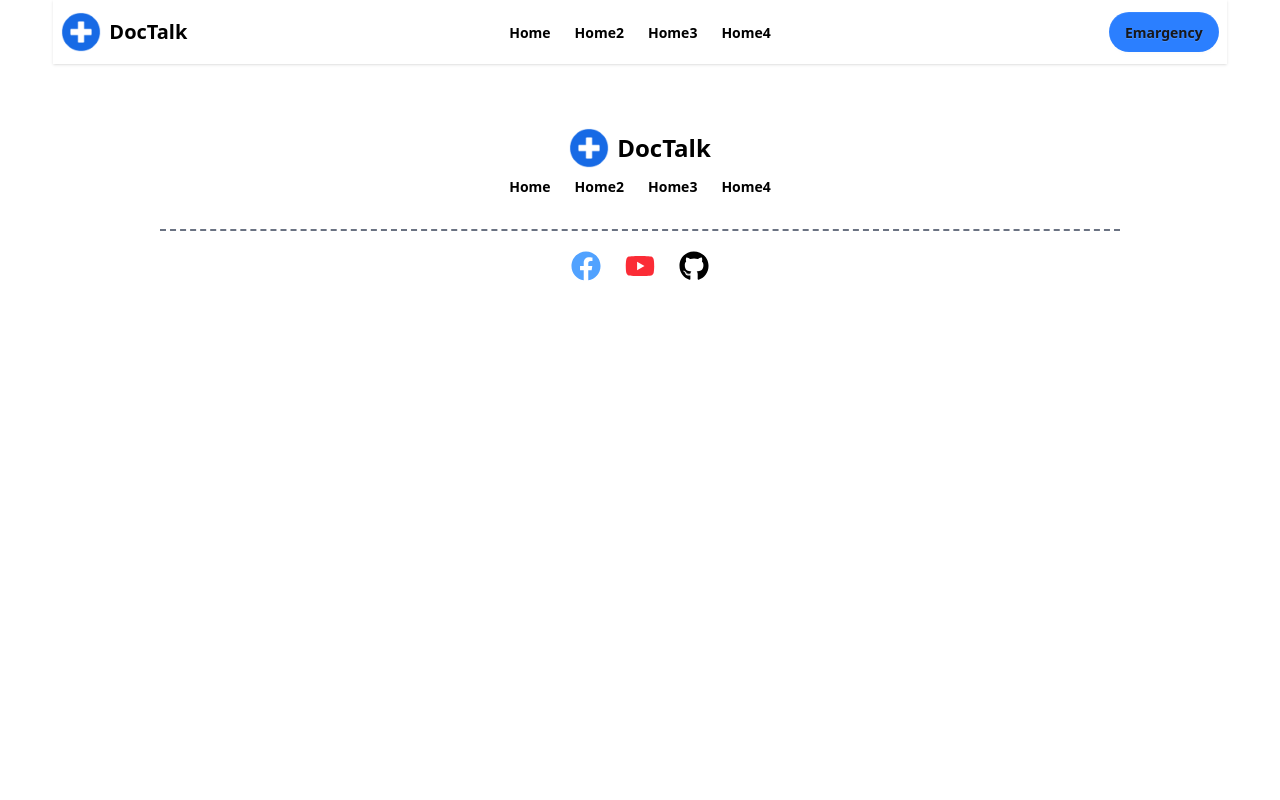
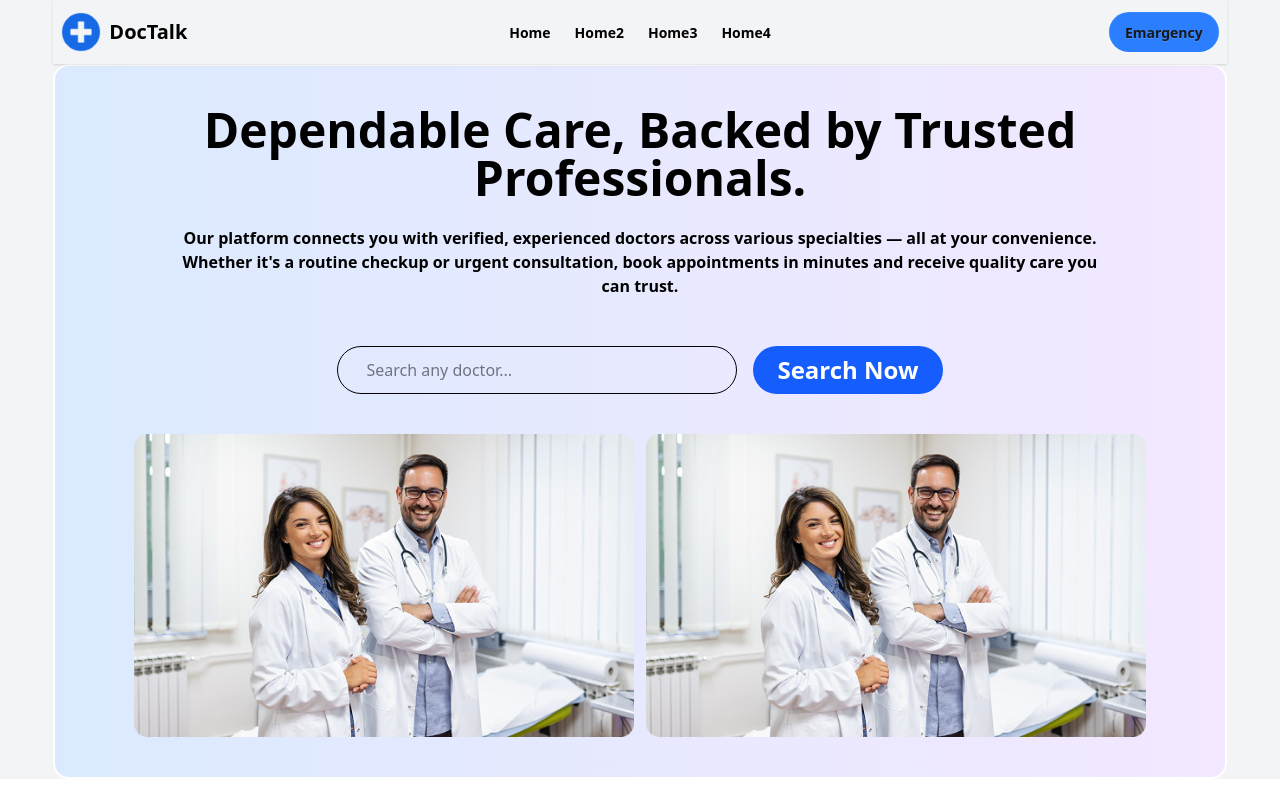
Before and after one commit to nurulafsarinfo/Medical-Appointment-Booking-Application-A08-, a React (Vite) app: page / in a window 1280 px wide. Shown: the top 800 px of the page. Built offline with nearby package versions, Linux system fonts and the light colour scheme.

Commit message:
added home section

```diff
--- a/src/Routes/Routes.jsx
+++ b/src/Routes/Routes.jsx
@@ -14,9 +14,13 @@ export const router = createBrowserRouter([
         children: [
             {
                 index: true,
-                path: '/home',
+                path: '/',
                 Component: Home
+            },
+            {
+                path: ''
             }
+
         ]
     },
 ])
--- a/src/components/Banner/Banner.jsx
+++ b/src/components/Banner/Banner.jsx
@@ -1,20 +1,26 @@
 import React from 'react';
 import bannerImg from '../../assets/banner-img-1.png';
 
+
 const Banner = () => {
+
     return (
         <div>
-            <div>
-                <h1>Dependable Care, Backed by Trusted Professionals.</h1>
-                <p>Our platform connects you with verified, experienced doctors across various specialties — all at your convenience. Whether it's a routine checkup or urgent consultation, book appointments in minutes and receive quality care you can trust.</p>
-                <div>
-                    <input type="text" placeholder='Search any doctor' />
-                    <a className="btn rounded-full bg-blue-500 border-none">Emargency</a>
+             <div className=' flex flex-col items-center justify-center py-10  text-black bg-red-50 bg-gradient-to-r from-blue-100 to-purple-100 w-11/12 m-auto border-2 border-white rounded-2xl'>
+                <div className='px-30 flex flex-col items-center text-center mb-12'>
+                    <h1 className='text-5xl font-bold'>Dependable Care, Backed by Trusted <br /> Professionals.</h1>
+                    <br />
+                    <p className='font-semibold'>Our platform connects you with verified, experienced doctors across various specialties — all at your convenience. Whether it's a routine checkup or urgent consultation, book appointments in minutes and receive quality care you can trust.</p>
+                </div>
 
+                <div className='flex gap-4 text-center mb-10'>
+                    <input className='border w-[400px] rounded-full px-7' type="text" placeholder='Search any doctor...' />
+                    <button className='text-2xl text-white font-semibold px-6 py-2 rounded-full bg-blue-600'>Search Now</button>
                 </div>
-                <div>
-                    <img className='rounded-lg' src={bannerImg} alt="" />
-                    <img className='rounded-lg' src={bannerImg} alt="" />
+
+                <div className='flex gap-3 w-full  justify-center bg-'>
+                    <img  src={bannerImg} alt="" className='w-[500px]' />
+                    <img src={bannerImg} alt="" className='w-[500px]'/>
                 </div>
             </div>
         </div>
--- a/src/components/Footer/Footer.jsx
+++ b/src/components/Footer/Footer.jsx
@@ -2,7 +2,7 @@ import React from 'react';
 import logo from '../../assets/logo.png'
 import { NavLink } from 'react-router';
 import { FaFacebook, FaYoutube } from 'react-icons/fa';
-import { FaGithub } from 'react-icons/fa6';
+import { FaGithub, FaTwitter, FaXTwitter} from 'react-icons/fa6';
 
 
 const Footer = () => {
@@ -23,6 +23,7 @@ const Footer = () => {
                 <a href="https://www.facebook.com/md.nurul.afsar.873095"><FaFacebook size={30} className="text-blue-400"></FaFacebook></a>
                 <a href="https://youtube.com"><FaYoutube size={30} className="text-red-500"></FaYoutube></a>
                 <a href="https://github.com/nurulafsarinfo/"><FaGithub size={30}></FaGithub></a>
+                <a href="https://github.com/nurulafsarinfo/"><FaXTwitter size={30}></FaXTwitter></a>
             </div>
 
         </div>
--- a/src/components/Header/Navbar.jsx
+++ b/src/components/Header/Navbar.jsx
@@ -4,8 +4,8 @@ import { NavLink } from 'react-router';
 
 const Navbar = () => {
     return (
-        <div className='bg-white'>
-            <div className="navbar  shadow-sm w-11/12 m-auto bg-white text-black">
+        <div className='bg-gray-100'>
+            <div className="navbar  shadow-sm w-11/12 m-auto bg-gray-100 text-black">
                 <div className="navbar-start">
                     <img className='w-10' src={logo} alt="" />
                     <a className="ml-2 text-xl font-bold">DocTalk</a>
--- a/src/pages/Home/Home.jsx
+++ b/src/pages/Home/Home.jsx
@@ -1,9 +1,10 @@
 import React from 'react';
+import Banner from '../../components/Banner/Banner';
 
 const Home = () => {
     return (
-        <div>
-            This is HHHHHHHHHome
+        <div className='bg-gray-100'>
+           <Banner></Banner>
         </div>
     );
 };
```
